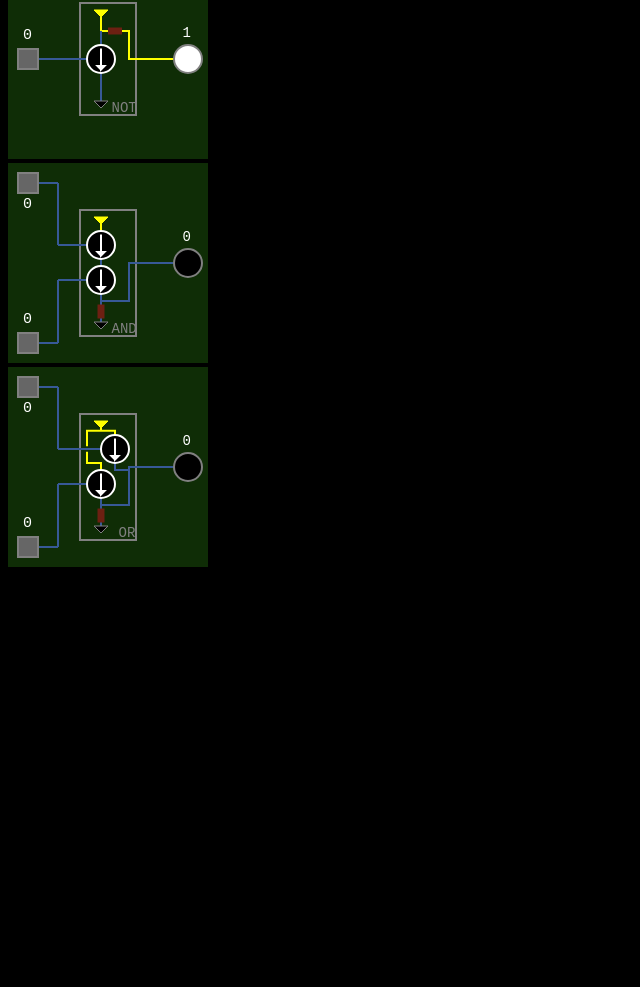
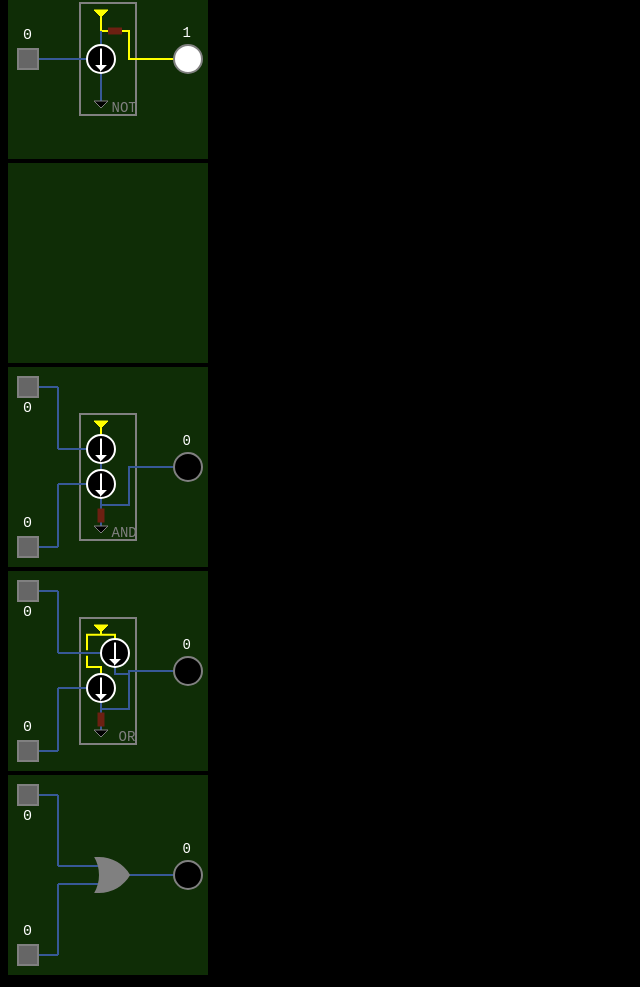
Before and after one commit to Mark-Platts/circuit-board-render-engine, a plain HTML site: page index.html in a window 1280 px wide. Shown: the part 1061-2048 px from the top of the page, without its empty margins (0-640 px from the left). Before the commit the page ends 1640 px from the top, so only its background shows below. Drawn offline with Linux system fonts and the light colour scheme.

Commit message:
symbolic OR gate complete

```diff
--- a/index.html
+++ b/index.html
@@ -12,25 +12,31 @@
       <body>
 
         <div id="circuit-container"></div>
-        <div id="second-test"></div>
-        <div id="third-test"></div>
-        <div id="fourth-test"></div>
-        <div id="fifth-test"></div>
-        <div id="sixth-test"></div>
+        <div id="wire-split-test"></div>
+        <div id="transistor-test"></div>
+        <div id="NOT-gate-full-test"></div>
+        <div id="NOT-gate-sym-test"></div>
+        <div id="AND-gate-full-test"></div>
+        <div id="OR-gate-full-test"></div>
+        <div id="OR-gate-sym-test"></div>
 
         <script>
             let circ1 = new Circuit("circuit-container", '800px', '600px');
             testCircuitLogic();
-            let circ2 = new Circuit("second-test", '200px', '200px');
+            let circ2 = new Circuit("wire-split-test", '200px', '200px');
             testCircuitLogic2();
-            let circ3 = new Circuit("third-test", '200px', '200px');
+            let circ3 = new Circuit("transistor-test", '200px', '200px');
             testCircuitLogic3();
-            let circ4 = new Circuit("fourth-test", '200px', '200px');
+            let circ4 = new Circuit("NOT-gate-full-test", '200px', '200px');
             testCircuitLogic4();
-            let circ5 = new Circuit("fifth-test", '200px', '200px');
+            let circ5 = new Circuit("AND-gate-full-test", '200px', '200px');
             testCircuitLogic5();
-            let circ6 = new Circuit("sixth-test", '200px', '200px');
+            let circ6 = new Circuit("OR-gate-full-test", '200px', '200px');
             testCircuitLogic6();
+            let circ7 = new Circuit("OR-gate-sym-test", '200px', '200px');
+            testCircuitLogic7();
+            let circ8 = new Circuit("NOT-gate-sym-test", '200px', '200px');
+            testCircuitLogic8();
         </script>
 
       </body>
--- a/render-engine.js
+++ b/render-engine.js
@@ -58,6 +58,9 @@ class Circuit {
     }
     addORGateFull(name, point, on, onDeps, direction = 'down', size = 14, color = '#808080') {
         this.components[name] = new ORGateFull(name, point, on, onDeps, direction, size, color);
+    }
+    addORGate(name, point, on, onDeps, direction = 'down', size = 18, color = '#808080') {
+        this.components[name] = new ORGate(name, point, on, onDeps, direction, size, color);
     }
     addSwitch(name, point, on, digit = 'off', size = 20) {
         this.clickables[name] = new Switch(name, point, on, digit, size);
@@ -721,6 +724,63 @@ class ORGateFull {
     }
 }
 
+//OR Gate as a symbol
+//point is array coord in centre of surrounding rectangle
+//for now only 'down' direction supported
+//size is radius of transistor
+//onDep is name of the on dependency
+//color is for fill
+//only connect to wires
+class ORGate {
+    constructor(name, point, on, onDeps, direction, size, color) {
+        this.name = name;
+        this.point = point;
+        this.on = on;
+        this.onDeps = onDeps;
+        this.onDep1 = false;
+        this.onDep2 = false;
+        this.direction = direction;
+        this.size = size;
+        this.color = color;
+    }
+    updateLogic(components, clickables) {
+        this.on = false;
+        this.onDep1 = components[this.onDeps[0]].on;
+        this.onDep2 = components[this.onDeps[1]].on;
+        if (this.onDep1 || this.onDep2) {
+            this.on = true;
+        }
+    }
+    render(ctx, extraInfo) {
+        const x = this.point[0];
+        const y = this.point[1];
+        const l = this.size;
+        //wires
+        ctx.strokeStyle = (this.onDep1 || this.onDep2) ? '#ffff00' : '#375997';
+        ctx.beginPath(); //out wire
+        ctx.moveTo(x + 0.5*l, y);
+        ctx.lineTo(x + 1.5*l, y);
+        ctx.stroke();
+        ctx.strokeStyle = '#ffff00';
+        ctx.beginPath(); //in wire 1
+        ctx.strokeStyle = this.onDep1 ? '#ffff00' : '#375997';
+        ctx.moveTo(x - 0.5*l , Math.round(y - 0.5*l));
+        ctx.lineTo(x - 1.5*l, Math.round(y - 0.5*l));
+        ctx.stroke();
+        ctx.beginPath(); //in wire 2
+        ctx.strokeStyle = this.onDep2 ? '#ffff00' : '#375997';
+        ctx.moveTo(x - 0.5*l, y + Math.round(0.5*l));
+        ctx.lineTo(x - 1.5*l, Math.round(y + 0.5*l));
+        ctx.stroke();
+        ctx.beginPath(); //shape
+        ctx.fillStyle = this.color;
+        ctx.arc(x - 0.5*l, y + l, 2*l, Math.PI*3/2, 2 * Math.PI - Math.PI/6);
+        ctx.arc(x - 0.5*l, y - l, 2*l, Math.PI/6, Math.PI/2);
+        ctx.arc(x - 2*l - 0.5*l, y, 2*l, Math.PI/6, -Math.PI/6, true);
+        ctx.fill();
+    }
+}
+
 
 //DECORATORS
 
--- a/testCircuit.js
+++ b/testCircuit.js
@@ -67,3 +67,14 @@ function testCircuitLogic6() {
     circ6.addCircleBulb('B1', [180,100], false, ['W3'], 'up');
     circ6.update();
 }
+
+function testCircuitLogic7() {
+    circ7.addSwitch('S1', [20,20], false, 'down');
+    circ7.addSwitch('S2', [20,180], false, 'up');
+    circ7.addWire('W1', [[20,20],[50,20],[50,91], [80,91]], false, ['S1']);
+    circ7.addWire('W2', [[20,180],[50,180],[50,109],[80,109]], false, ['S2']);
+    circ7.addWire('W3', [[120,100],[180,100]], false, ['OR1']);
+    circ7.addORGate('OR1', [100, 100], false, ['W1','W2']);
+    circ7.addCircleBulb('B1', [180,100], false, ['W3'], 'up');
+    circ7.update();
+}
```
